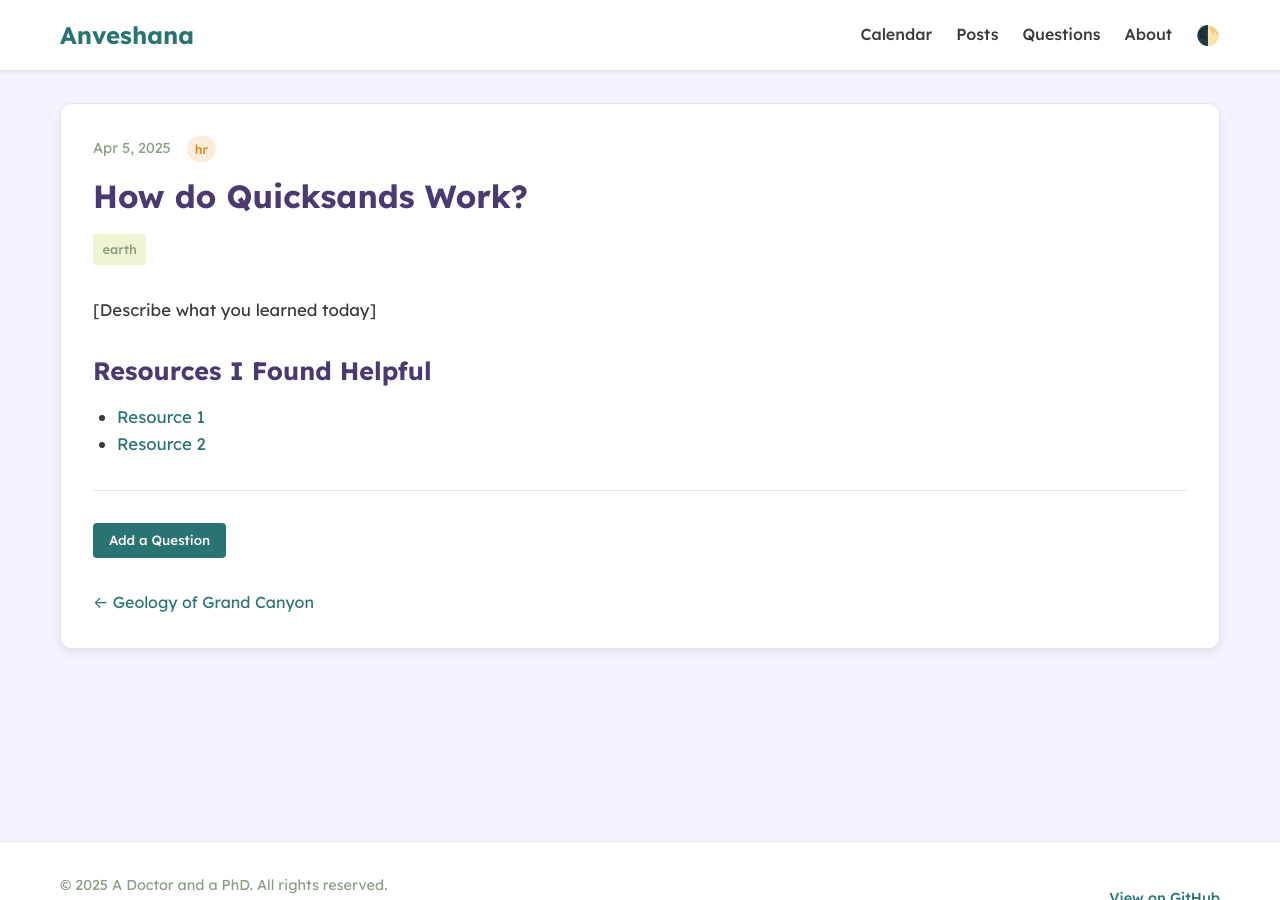
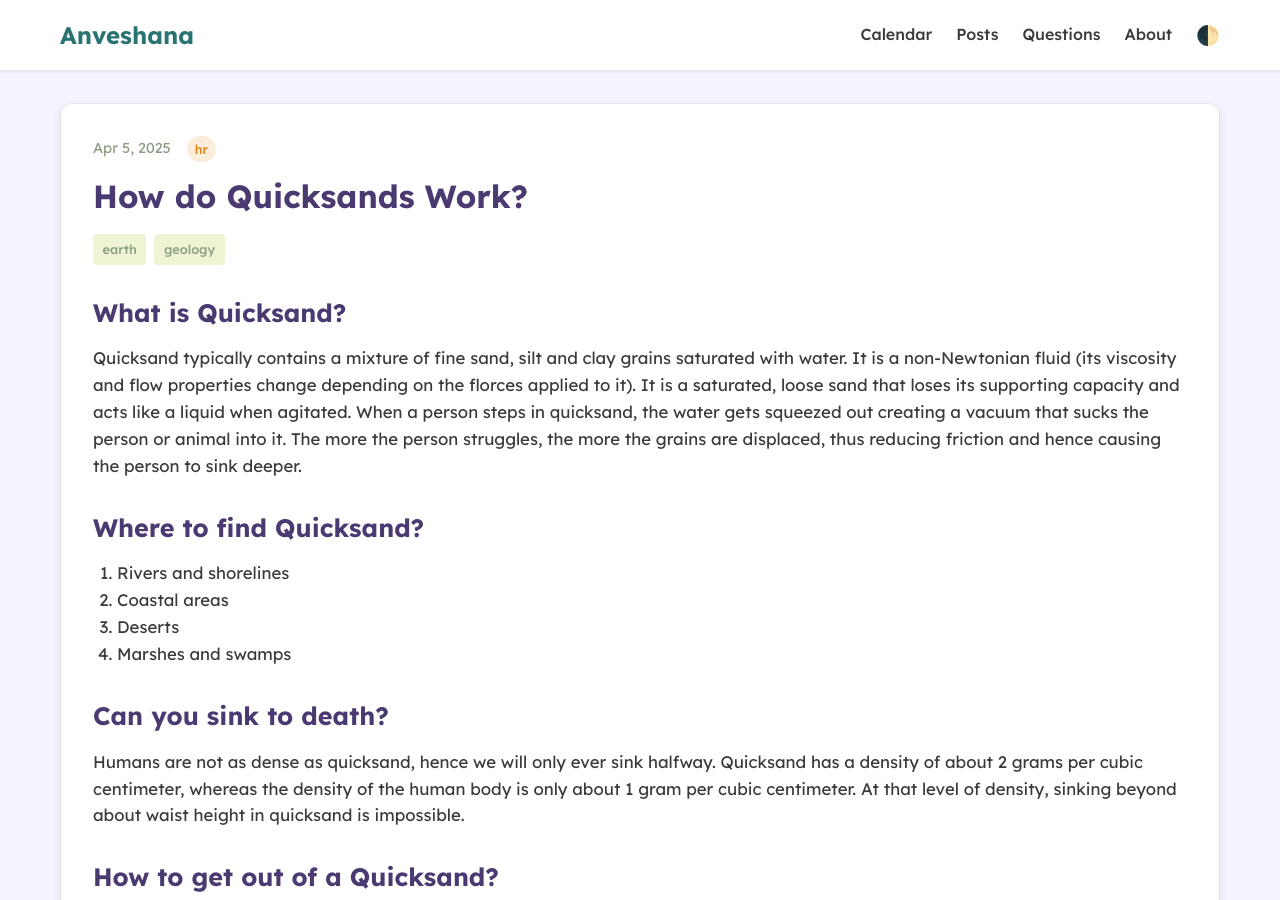
Before and after one commit to a-doctor-and-a-phd/anveshana, a Jekyll site: the page built from _posts/2025-04-05-How do Quicksands Work?.md, in a window 1280 px wide and 900 px high. Built offline with Jekyll 4.4.1, drawn with Linux system fonts in a browser that asks for light colours; some of the changed text lies outside the part shown.

Commit message:
Update 2025-04-05-How do Quicksands Work?.md

```diff
--- a/_posts/2025-04-05-How do Quicksands Work?.md
+++ b/_posts/2025-04-05-How do Quicksands Work?.md
@@ -6,13 +6,27 @@ date: 2025-04-05
 # Mythreyi: mr
 # Harshita: hr
 author: [hr]
-tags: [earth]
+tags: [earth, geology]
 ---
 
-[Describe what you learned today]
+## What is Quicksand?
+  Quicksand typically contains a mixture of fine sand, silt and clay grains saturated with water. It is a non-Newtonian fluid (its viscosity and flow properties change depending on the florces applied to it). It is a saturated, loose sand that loses its supporting capacity and acts like a liquid when agitated. When a person steps in quicksand, the water gets squeezed out creating a vacuum that sucks the person or animal into it. The more the person struggles, the more the grains are displaced, thus reducing friction and hence causing the person to sink deeper.
 
+## Where to find Quicksand?
+1. Rivers and shorelines
+2. Coastal areas
+3. Deserts
+4. Marshes and swamps
+
+## Can you sink to death?
+  Humans are not as dense as quicksand, hence we will only ever sink halfway. Quicksand has a density of about 2 grams per cubic centimeter, whereas the density of the human body is only about 1 gram per cubic centimeter. At that level of density, sinking beyond about waist height in quicksand is impossible.
+
+## How to get out of a Quicksand?
+  To move within the quicksand, a person or object must apply sufficient pressure on the compacted sand to re-introduce enough water to liquefy it. The forces required to do this are quite large: to remove a foot from quicksand at a speed of 1 cm/s would require the same amount of force as that needed to lift a car. Quicksand may be escaped by slow movement of the legs in order to increase viscosity of the fluid, and rotation of the body so as to float in the supine position (lying horizontally with the face and torso facing up).
+
+The bottom line? Quicksands are not as they are depicted in the movies. Yes, you can get stuck in one but they are not impossible to get out of!
 
 ## Resources I Found Helpful
 
-- [Resource 1](url)
-- [Resource 2](url)
+- [YouTube]([url](https://www.youtube.com/watch?v=jeqYu4buE0c))
+- [Wikipedia]([url](https://en.wikipedia.org/wiki/Quicksand#cite_note-Bakalar-3))
```
